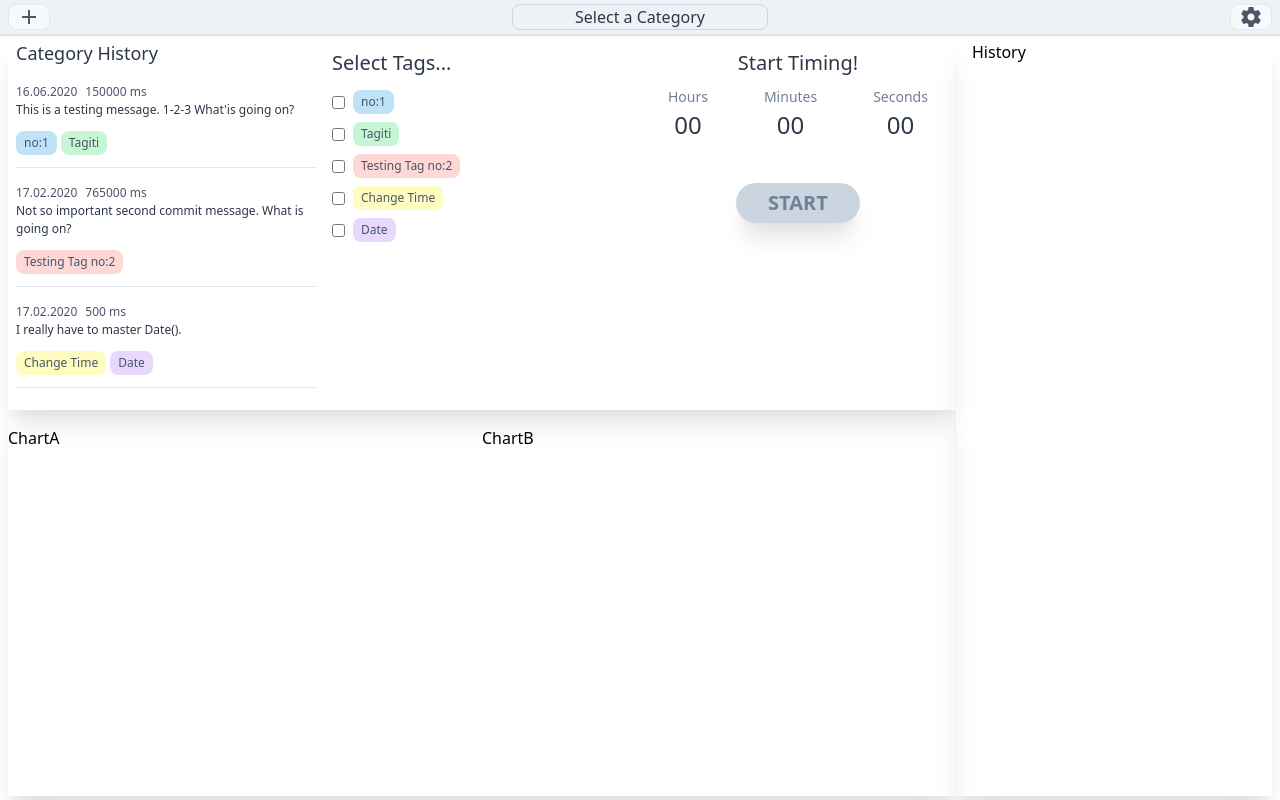
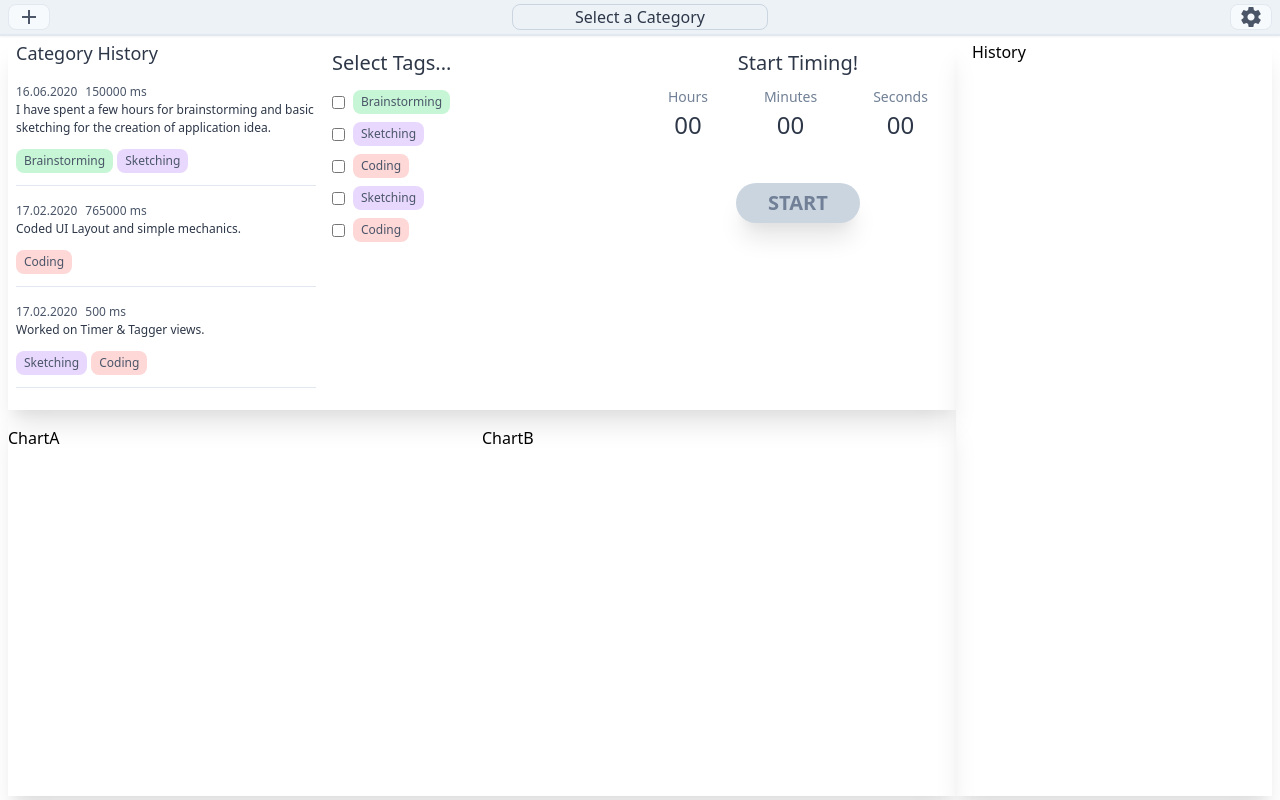
Before and after one commit to nezurian/timer, a React (Create React App) app: page / in a window 1280 px wide. Built offline with nearby package versions, Linux system fonts and the light colour scheme.

Commit message:
Added types.ts for collecting custom type declerations.

```diff
--- a/src/components/Operation/Commit.tsx
+++ b/src/components/Operation/Commit.tsx
@@ -1,12 +1,8 @@
 import React from "react";
-
-type CommitProps = {
-  time: { date: string; duration: number };
-  message: string;
-};
+import { CommitType } from "../../types";
 
 // Needs Time Modifications.
-export default function Commit(props: CommitProps) {
+export default function Commit(props: CommitType) {
   return (
     <div className="flex flex-col my-2">
       <div className="flex flex-row space-x-2">
--- a/src/components/Operation/History.tsx
+++ b/src/components/Operation/History.tsx
@@ -1,23 +1,22 @@
 import React from "react";
-import Tag from "./Tag";
+import TagRow from "./TagRow";
 import Commit from "./Commit";
+import { HistoryItem } from "../../types"
 
-type Props = {
-  HistoryItem: {
-    tags: { tag: string; color: string }[];
-    time: { date: string; duration: number };
-    message: string;
-  };
+// This should not be necessary but I couldn't work it out.
+interface Props {
+  props: HistoryItem
 };
 
+// I should be able to put Category_History as proptype. But it creates TS problems.
 export default function CategoryHist(props: Props) {
   return (
     <section className="flex flex-col pt-2">
       <Commit
-        time={props.HistoryItem.time}
-        message={props.HistoryItem.message}
+        time={props.props.time}
+        message={props.props.message}
       />
-      <Tag tags={props.HistoryItem.tags} />
+      <TagRow tags={props.props.tags} />
       <hr className="mt-2" />
     </section>
   );
--- a/src/components/Operation/Operation.tsx
+++ b/src/components/Operation/Operation.tsx
@@ -2,53 +2,53 @@ import React from "react";
 import History from "./History";
 import Timer from "../Timer";
 import Tagger from "./Tagger";
+import { Category_History } from "../../types";
 
 export default function Operation() {
   // Type for the saved history events to the database. ** Duration can be calculated via Date() options.
-  type CategoryHistory = {
-    tags: { tag: string; color: string }[];
-    time: { date: string; duration: number };
-    message: string;
-  };
 
   // A development mode DB example.
   // The whole information here will be saved to DB when the timer stops.
-  const categoryHistory: CategoryHistory[] = [
+  const categoryHistory: Category_History[] = [
     {
       tags: [
-        { tag: " no:1", color: "blue" },
-        { tag: "Tagiti", color: "green" },
+        { tag: "Brainstorming", color: "green" },
+        { tag: "Sketching", color: "purple" },
       ],
       time: { date: "16.06.2020", duration: 150000 },
-      message: "This is a testing message. 1-2-3 What'is going on?",
+      message:
+        "I have spent a few hours for brainstorming and basic sketching for the creation of application idea.",
     },
     {
-      tags: [{ tag: "Testing Tag no:2", color: "red" }],
+      tags: [{ tag: "Coding", color: "red" }],
       time: { date: "17.02.2020", duration: 765000 },
-      message: "Not so important second commit message. What is going on? ",
+      message: "Coded UI Layout and simple mechanics.",
     },
     {
       tags: [
-        { tag: "Change Time", color: "yellow" },
-        { tag: "Date", color: "purple" },
+        { tag: "Sketching", color: "purple" },
+        { tag: "Coding", color: "red" },
       ],
       time: { date: "17.02.2020", duration: 500 },
-      message: " I really have to master Date(). ",
+      message: " Worked on Timer & Tagger views. ",
     },
   ];
 
-  const allTags: {tag: string, color: string}[] = [];
-  categoryHistory.forEach((item) => allTags.push(...item.tags));
-
+  // For Dev Purposes. Will not be used after DB implementation.
+  const allTags: { tag: string; color: string }[] = [];
+  categoryHistory.forEach((item) => {
+    allTags.push(...item.tags);
+  });
 
   return (
     <section className="flex flex-row h-full shadow-xl overflow-hidden ">
       {/* Left Side - Task history for the selected Category... */}
       <section className="overflow-y-scroll px-2 flex flex-col w-1/3">
         <p className="text-lg text-bold text-gray-800">Category History</p>
+
         {/* History should take the complete list of Histoyry items.  */}
         {categoryHistory.map((hist) => (
-          <History HistoryItem={hist} />
+          <History props={hist} />
         ))}
       </section>
 
--- a/src/components/Operation/Tag.tsx
+++ b/src/components/Operation/TagRow.tsx
@@ -1,11 +1,12 @@
 import React from "react";
+import { Tag } from "../../types";
 
 type TagProps = {
-  tags: { tag: string; color: string }[];
+  tags: Tag[];
 };
 
 // Shows Tags
-export default function Tag(props: TagProps) {
+export default function TagRow(props: TagProps) {
   return (
     <div className="flex flex-row flex-wrap">
       {props.tags.map((tag) => {
--- a/src/components/Operation/Tagger.tsx
+++ b/src/components/Operation/Tagger.tsx
@@ -1,10 +1,11 @@
 import React from "react";
+import { Tag } from "../../types";
 
-type TagProps = {
-  tags: { tag: string; color: string }[];
+interface Props {
+  tags: Tag[];
 };
 
-export default function Tagger(props: TagProps) {
+export default function Tagger(props: Props) {
   return (
     <div className="w-1/2 flex flex-col overflow-auto px-2">
       <p className="text-xl text-gray-800 py-2 font-normal antialiased text-xl ">
--- a/src/components/Topbar/CategoryBar.tsx
+++ b/src/components/Topbar/CategoryBar.tsx
@@ -1,5 +1,6 @@
 import React, { useState } from "react";
-import CategoryDDMenu from "./CategoryMenu";
+import CategoryMenu from "./CategoryMenu";
+import { Category } from "../../types";
 
 // Main Component for the Category Selection. It shows Category Title, and Category Color on hover.
 // Informs Main View on the selected category to display category information and task management.
@@ -12,12 +13,8 @@ export default function CategoryBar() {
   };
 
   // Categories are currently consisted of only names and colors. The state of category displays these information on the bar.
-  type Category = {
-    name: string;
-    color: string;
-  };
   const [category, setCategory] = useState<Category>({
-    name: "Select a Category",
+    title: "Select a Category",
     color: "gray",
   });
 
@@ -26,11 +23,11 @@ export default function CategoryBar() {
     const target = e.target as HTMLButtonElement;
 
     // Currently clicking on a menu item doesn't have an effect, since the states are updated via hovering:
-    setCategory({ name: target.id, color: target.name });
+    setCategory({ title: target.id, color: target.name });
   };
 
   // For Dev purposes. On the production the categories will be derived from a DB, along with statistical data they contain.
-  const categories: { title: string; color: string }[] = [
+  const categories: Category[] = [
     { title: "Study & Academics", color: "purple" },
     { title: "Research & Prototyping", color: "blue" },
     { title: "Sports & Excercise", color: "teal" },
@@ -50,9 +47,9 @@ export default function CategoryBar() {
       onClick={handleDropdown}
       className={`rounded-lg relative ${BGcolor} ${BorderColor} cursor-pointer transition duration-300 ease-in no-outline w-64 border mx-64 antialiased text-center text-gray-800`}
     >
-      {category.name}
+      {category.title}
       {!menu ? null : (
-        <CategoryDDMenu handleHover={handleHover} categories={categories} />
+        <CategoryMenu handleHover={handleHover} categories={categories} />
       )}
     </div>
   );
--- a/src/components/Topbar/CategoryItem.tsx
+++ b/src/components/Topbar/CategoryItem.tsx
@@ -1,14 +1,11 @@
 import React from "react";
-type CategoryItem = {
-  id: string;
-  color: string;
-  handleHover: (e: React.SyntheticEvent) => void;
-};
+import { Category_Item } from "../../types";
+
 // Third level child of CategoryBar. Displays a single Category Item to be shown.
-export default function CategoryItem(props: CategoryItem) {
+export default function CategoryItem(props: Category_Item) {
   return (
     <button
-      id={props.id}
+      id={props.title}
       name={props.color}
       onMouseEnter={props.handleHover}
       className={`w-full flex flex-row text-gray-700 py-1 items-center antialiased font-medium hover:text-${props.color}-700 transition duration-200 ease-in border border-gray-100 hover:border-${props.color}-700 hover:bg-${props.color}-100 rounded-lg`}
@@ -16,7 +13,7 @@ export default function CategoryItem(props: CategoryItem) {
       <div
         className={`w-4 h-4 rounded-full ml-4 bg-${props.color}-500 border`}
       ></div>
-      <p className="pl-2"> {props.id}</p>
+      <p className="pl-2"> {props.title}</p>
     </button>
   );
 }
--- a/src/components/Topbar/CategoryMenu.tsx
+++ b/src/components/Topbar/CategoryMenu.tsx
@@ -1,20 +1,18 @@
 import React from 'react'
 import CategoryItem from "./CategoryItem"
+import { Category_Menu } from "../../types";
 
-type MenuProps = {
-  categories: { title: string; color: string }[];
-  handleHover: (e: React.SyntheticEvent) => void;
-};
+
 
 // Second level child to CategoryBar. Displays Single CategoryItems as a Dropdown Menu.
-export default function CategoryDDMenu(props: MenuProps) {
+export default function CategoryMenu(props: Category_Menu) {
   return (
     <div className="absolute w-full my-1 border-gray-300 rounded-lg shadow-xl bg-gray-100 border-gray-300 bg-gray-100">
       {/* categories are derived from CategoryBar.tsx */}
       {props.categories.map((cat) => {
         return (
           <CategoryItem
-            id={cat.title}
+            title={cat.title}
             color={cat.color}
             handleHover={props.handleHover}
           />
--- a/src/components/Topbar/Module.tsx
+++ /dev/null
@@ -1,13 +0,0 @@
-import React from 'react'
-
-type Props = {
-    moduleName: string
-}
-export default function Module(props: Props) {
-
-    return (
-        <div className="flex border border-gray-200 rounded-lg shadow-2xl m-2 ">
-            {props.moduleName}
-        </div>
-    )
-}
--- /dev/null
+++ b/src/types.ts
@@ -0,0 +1,45 @@
+export type Time = {
+  hours: number;
+  minutes: number;
+  seconds: number;
+}
+
+export type TDisplay = {
+  name: string;
+  value: number;
+}
+
+export type Category = {
+  title: string;
+  color: string;
+}
+
+export interface Category_Item extends Category {
+  handleHover: (e: React.SyntheticEvent) => void;
+}
+
+export interface Category_Menu {
+  categories: Category[];
+  handleHover: (e: React.SyntheticEvent) => void;
+}
+
+export interface HistoryItem {
+  tags: Tag[];
+  time: CommitTime;
+  message: string;
+}
+
+export type Tag = {
+  tag: string;
+  color: string;
+};
+
+export type CommitTime = {
+  date: string;
+  duration: number;
+};
+
+export interface CommitType  {
+  time: CommitTime;
+  message: string;
+};
```
Also changed, not shown: src/components/Timer.tsx (+35 -38 lines), src/components/Util.comp.tsx (+11 -10 lines).
